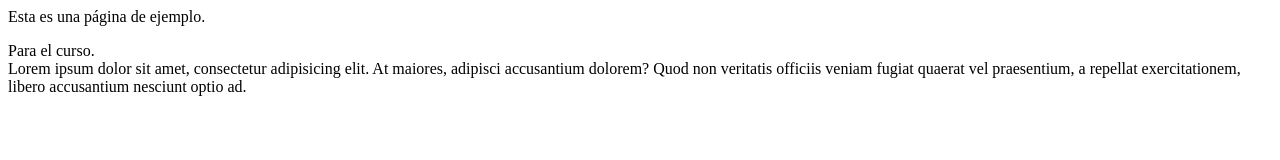
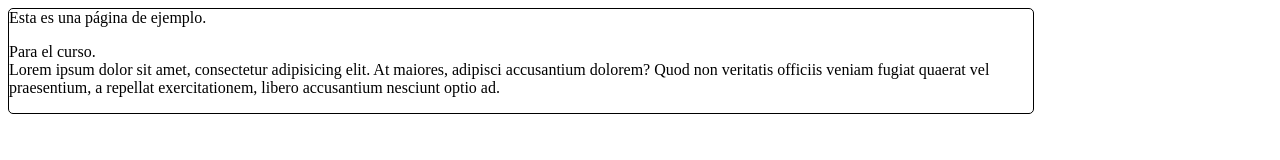
Before and after one commit to yukieley/cursogit, a plain HTML site: page index.html in a window 1280 px wide. Drawn offline with Linux system fonts and the light colour scheme.

Commit message:
Maquetado de cajas

```diff
--- /dev/null
+++ b/css/estilos.css
@@ -0,0 +1,5 @@
+body{
+	border: 1px solid black;
+	border-radius:5px;
+	max-width: 1024px;
+}
--- a/index.html
+++ b/index.html
@@ -3,6 +3,7 @@
 <head>
 	<meta charset="UTF-8">
 	<title>Curso de Git/GitHub</title>
+	<link rel="stylesheet" href="css/estilos.css">
 </head>
 <body>
 	Esta es una página de ejemplo.<p>
```
